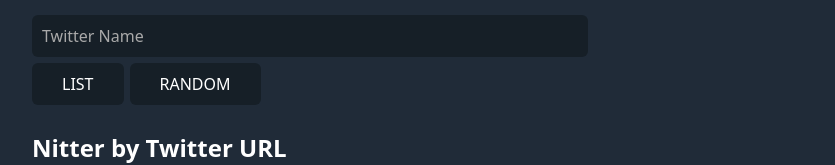
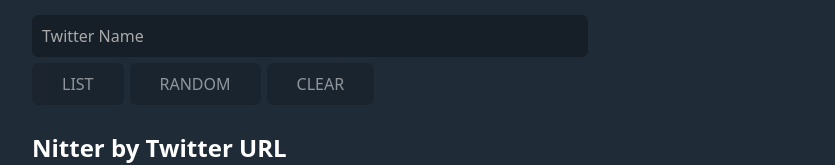
Before and after one commit to ktleary/twit2nit.xyz, a React (Create React App) app: page / in a window 1280 px wide. Shown: the part 223-388 px from the top of the page, without its empty margins (208-1043 px from the left). Built offline with nearby package versions, Linux system fonts and the light colour scheme.

Commit message:
create basic name functionality for List

```diff
--- a/src/App.js
+++ b/src/App.js
@@ -4,18 +4,10 @@
 import Message from "./components/message";
 import Name from "./components/name";
 import Url from "./components/url";
-import List from "./components/list";
-import { isValidUrl } from "./util";
 import { MESSAGES } from "./constants";
 import { getInstanceData } from "./services/data.service";
 
 const App = () => {
-  const [twitterName, setTwitterName] = useState("");
-  const [twitterUrl, setTwitterUrl] = useState("");
-  const [handle, setHandle] = useState("");
-  const [showList, setShowList] = useState(false);
-  const [links, setLinks] = useState([]);
-  const validUrl = isValidUrl(twitterUrl);
   const [message, setMessage] = useState("");
   const [instances, setInstances] = useState([]);
 
@@ -29,29 +21,15 @@
     retrieveInstances();
   }, []);
 
-  useEffect(() => {}, [instances]);
+
 
   return (
     <div>
       <Header />
       <Description />
       <Message message={message} />
-      <div>{twitterName}</div>
-      <div>{twitterUrl}</div>
-      <Name
-        setTwitterName={setTwitterName}
-        twitterName={twitterName}
-        setShowList={setShowList}
-        showList={showList}
-      />
-      <Url
-        setTwitterUrl={setTwitterUrl}
-        twitterUrl={twitterUrl}
-        setShowList={setShowList}
-        showList={showList}
-        validUrl={validUrl}
-      />
-      {showList && <List />}
+      <Name instances={instances} />
+      <Url instances={instances} />
     </div>
   );
 };
--- a/src/components/list.js
+++ b/src/components/list.js
@@ -1,6 +1,32 @@
 import React from "react";
 
+const linkStyle = {
+  color: "rgba(255, 255, 255, 0.76)",
+  fontSize: 18,
+  textDecoration: "none",
+  width: "100%",
+  hover: {
+    color: "red",
+  },
+};
+
+const linkContainerStyle = {
+  borderBottom: "1px solid rgba(255, 255, 255, 0.1)",
+  height: 24,
+  margin: 0,
+  padding: "12px 0 12px 0",
+  width: "100%",
+};
+
+const id = `item-${Math.random()}`;
+
 const List = ({ instanceLinks }) =>
-  instanceLinks.map(link => <div>{link}</div>);
+  instanceLinks.map((link, i) => (
+    <div key={`list-${id}-${i}`} style={linkContainerStyle}>
+      <a href={link} style={linkStyle}>
+        {link}
+      </a>
+    </div>
+  ));
 
 export default List;
--- a/src/components/name.js
+++ b/src/components/name.js
@@ -1,29 +1,61 @@
-import React from "react";
+import React, { useEffect, useState } from "react";
+import List from "./list";
 
 const inputStyle = {
   width: "67%",
 };
 
-const Name = ({ setTwitterName }) => (
+const buildUrls = (instances, name) =>
+  instances.reduce(
+    (agg, instance) => [...agg, instance.concat("/").concat(name)],
+    []
+  );
+
+const Name = ({ instances }) => {
+  const [name, setName] = useState("");
+  const [instanceLinks, setInstanceLinks] = useState([]);
+  const [showList, setShowList] = useState(false);
+  const disabled = !name || !instances.length;
+  useEffect(() => {
+    if (instances && name) {
+      setInstanceLinks(buildUrls(instances, name));
+    }
+  }, [instances, name]);
+
+  return (
     <section>
       <h2>Nitter by Twitter Name</h2>
       <p>
-      Enter a Twitter username press "GO" to be redirected to a nitter instance
-      serving that profile.
+        Enter a Twitter username press "GO" to be redirected to a nitter
+        instance serving that profile.
       </p>
       <p>
         <input
           type="text"
           name="name"
           id="name"
+          value={name}
           style={inputStyle}
           placeholder="Twitter Name"
-        onChange={e => setTwitterName(e.target.value)}
+          onChange={e => setName(e.target.value)}
         />
-      <button id="nameShowNameList">LIST</button>
-      <button id="nameGoRandom">RANDOM</button>
+        <button
+          onClick={() => setShowList(!showList)}
+          id="nameShowNameList"
+          disabled={disabled}
+        >
+          LIST
+        </button>
+        <button id="nameGoRandom" disabled={disabled}>
+          RANDOM
+        </button>
+        <button id="nameClear" disabled={disabled} onClick={() => setName("")}>
+          CLEAR
+        </button>
       </p>
+      {showList && !disabled && <List instanceLinks={instanceLinks} />}
     </section>
   );
+};
 
 export default Name;
```
Lines whose indentation alone changed are shown as unchanged.
